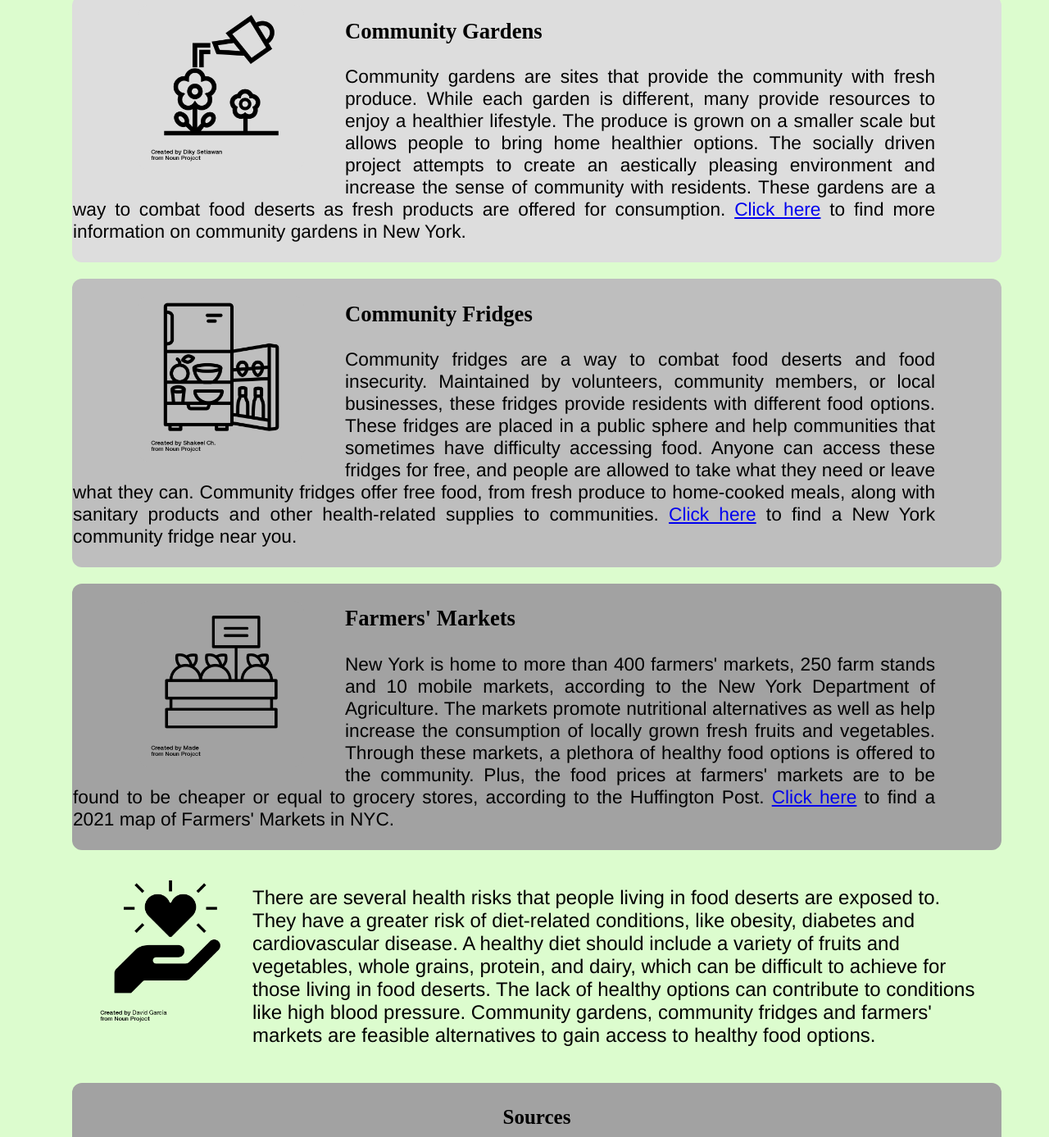
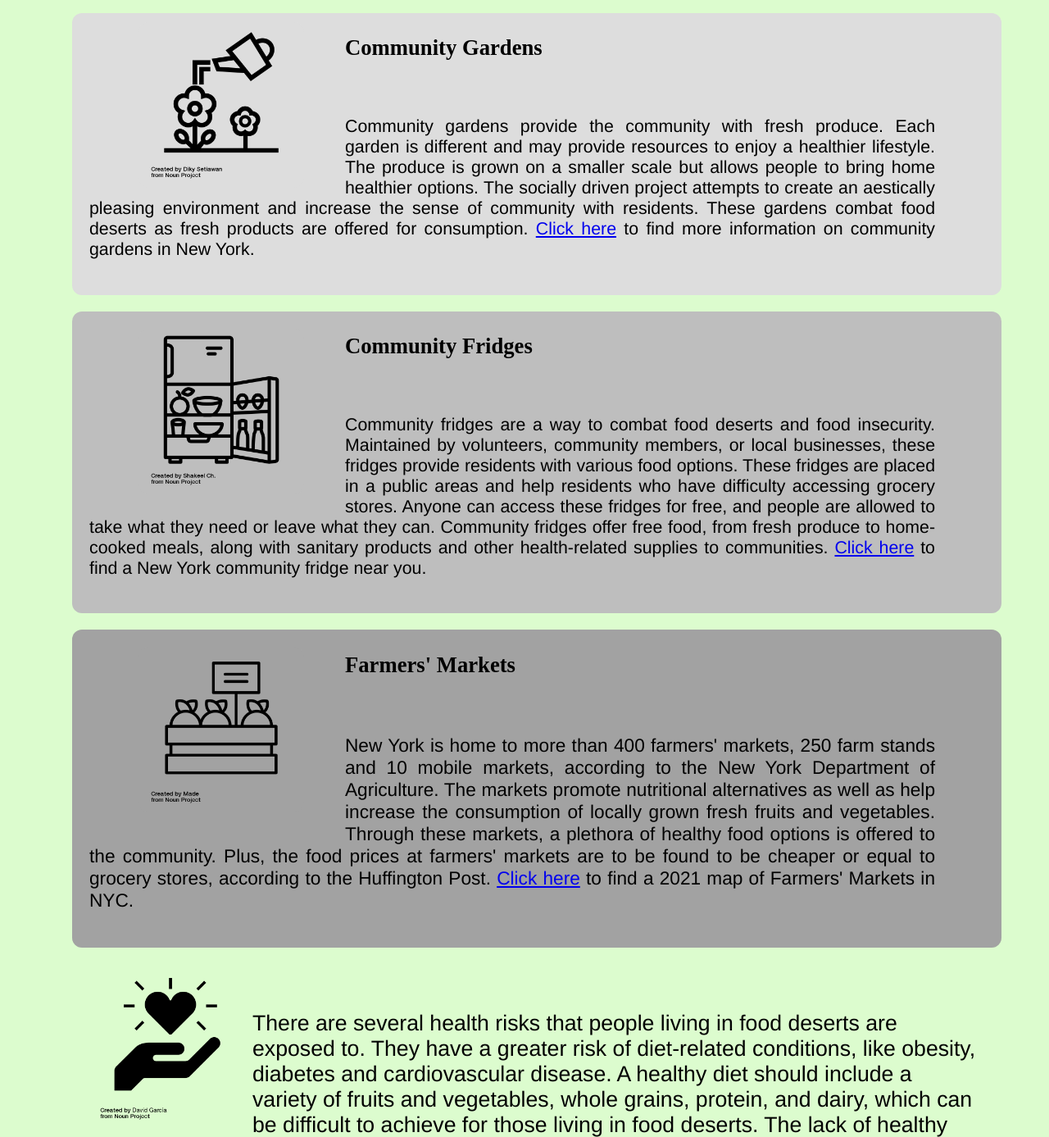
Before and after one commit to NicholasHernandez6/icon-assignment, a plain HTML site: page index.html in a window 1280 px wide. Shown: the part 377-1764 px from the top of the page at 82% size. Drawn offline with Linux system fonts and the light colour scheme.

Commit message:
Add files via upload

```diff
--- a/index.html
+++ b/index.html
@@ -48,9 +48,8 @@
 
 							<div class=information>
 								<p>
-								 Community gardens are sites that provide the community with fresh produce. While each garden is different, many provide resources to enjoy a healthier lifestyle. The produce is grown on a smaller scale but allows people to bring home healthier options. The socially driven project attempts to create an aestically pleasing environment and increase the sense of community with residents. These gardens are a way to combat food deserts as fresh products are offered for consumption.
-
-								<a href="https://www.nycfoodpolicy.org/15-urban-farms-and-gardens-bringing-fresh-produce-and-food-education-to-new-yorkers/"> Click here</a> to find more information on community gardens in New York.
+								 	Community gardens provide the community with fresh produce. Each garden is different and may provide resources to enjoy a healthier lifestyle. The produce is grown on a smaller scale but allows people to bring home healthier options. The socially driven project attempts to create an aestically pleasing environment and increase the sense of community with residents. These gardens combat food deserts as fresh products are offered for consumption.
+									<a href="https://www.nycfoodpolicy.org/15-urban-farms-and-gardens-bringing-fresh-produce-and-food-education-to-new-yorkers/"> Click here</a> to find more information on community gardens in New York.
 								</p>
 
 							</div>
@@ -77,7 +76,7 @@
 						<div class=information2>
 
 							<p>
-								Community fridges are a way to combat food deserts and food insecurity. Maintained by volunteers, community members, or local businesses, these fridges provide residents with different food options. These fridges are placed in a public sphere and help communities that sometimes have difficulty accessing food. Anyone can access these fridges for free, and people are allowed to take what they need or leave what they can. Community fridges offer free food, from fresh produce to home-cooked meals, along with sanitary products and other health-related supplies to communities.
+								Community fridges are a way to combat food deserts and food insecurity. Maintained by volunteers, community members, or local businesses, these fridges provide residents with various food options. These fridges are placed in a public areas and help residents who have difficulty accessing grocery stores. Anyone can access these fridges for free, and people are allowed to take what they need or leave what they can. Community fridges offer free food, from fresh produce to home-cooked meals, along with sanitary products and other health-related supplies to communities.
 
 								<a href="https://nycfridge.com"> Click here</a> to find a New York community fridge near you.
 
--- a/styles.css
+++ b/styles.css
@@ -36,7 +36,10 @@ h1 {
 	font-family: helvetica;
 	margin-top: 10px;
 	padding-right: 80px;
-	font-size: 18pt;
+	padding-bottom: 20px;
+	padding-left: 20px;
+	padding-top: 20px;
+	font-size: 16pt;
 }
 
 .title1{
@@ -50,7 +53,10 @@ h1 {
 	font-family: helvetica;
 	margin-top: 10px;
 	padding-right: 80px;
-	font-size: 17pt;
+	padding-bottom: 20px;
+	padding-left: 20px;
+	padding-top: 20px;
+	font-size: 16pt;
 }
 .garden {
 	display: flex;
@@ -98,7 +104,10 @@ h1 {
 	font-family: helvetica;
 	margin-top: 10px;
 	padding-right: 80px;
-	font-size: 17pt;
+	padding-bottom: 20px;
+	padding-left: 20px;
+	padding-top: 20px;
+	font-size: 16pt;
 }
 
 .market {
@@ -130,6 +139,9 @@ h1 {
 	font-family: helvetica;
 	margin-top: 10px;
 	padding-right: 80px;
+	padding-bottom: 20px;
+	padding-left: 20px;
+	padding-top: 20px;
 	font-size: 17pt;
 }
 
@@ -154,7 +166,10 @@ h1 {
 	font-family: helvetica;
 	margin-top: 10px;
 	padding-right: 80px;
-	font-size: 18pt
+	padding-bottom: 20px;
+	padding-left: 20px;
+	padding-top: 20px;
+	font-size: 20pt
 }
 
 
@@ -176,10 +191,5 @@ h1 {
 	font-weight: bold;
 }
 
-img{ max-width:50%}
 /* FOR SMALLER SCREENS */
-@media ( max-width:  700px) {
-	body{
-		background-color: #DCFCCE;
-		width: 100%;
-}
+@media ( max-width:  700px)
```
